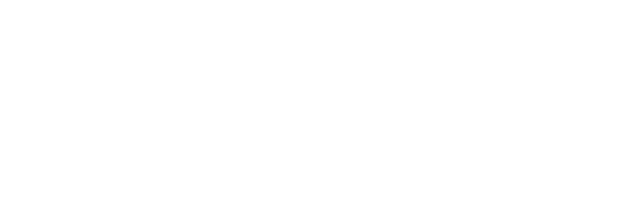
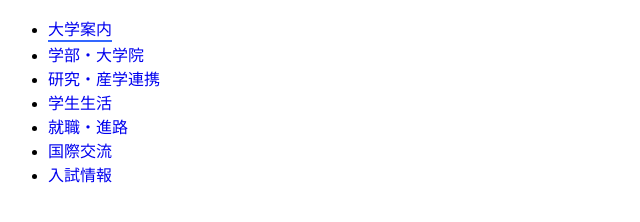
Before and after one commit to metro-TUST/metro-TUST.github.io, a plain HTML site: page index.html in a window 1280 px wide. Shown: the whole page, without its empty margins (0-640 px from the left). Drawn offline with Linux system fonts and the light colour scheme.

Commit message:
Update index.html

```diff
--- a/index.html
+++ b/index.html
@@ -7,5 +7,16 @@
 	<link rel="stylesheet" href="main.css">
 </head>
 <body>
+	<header>
+		<ul>
+			<li><a href="#" class="btn2">大学案内</a></li>
+			<li><a href="#" class="btn4">学部・大学院</a></li>
+			<li><a href="#" class="btn4">研究・産学連携</a></li>
+			<li><a href="#" class="btn4">学生生活</a></li>
+			<li><a href="#" class="btn4">就職・進路</a></li>
+			<li><a href="#" class="btn4">国際交流</a></li>
+			<li><a href="#" class="btn4">入試情報</a></li>
+		</ul>
+	</header>
 </body>
 </html>
```
